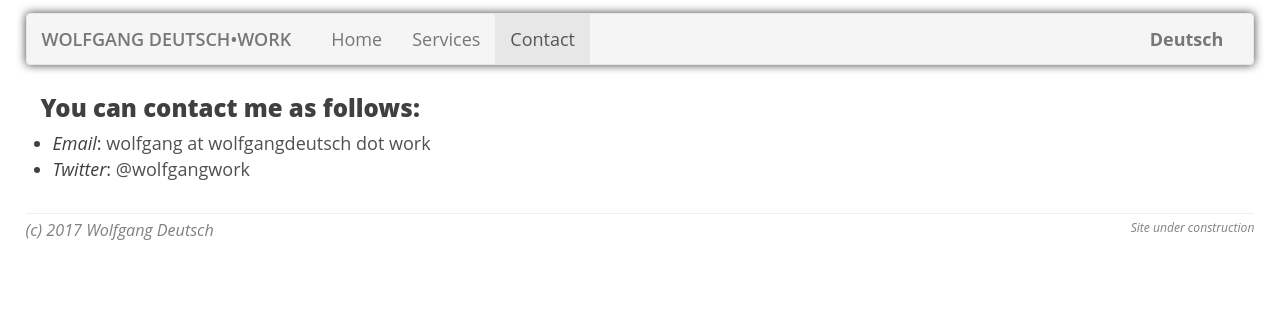
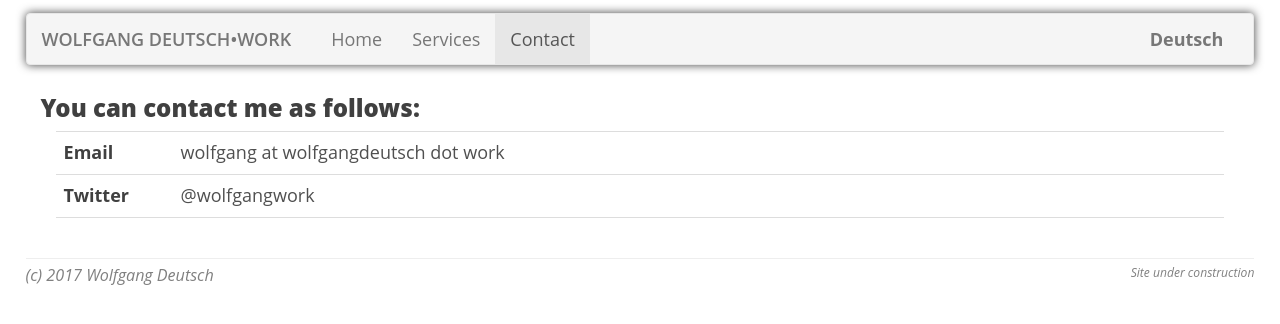
Before and after one commit to wolfgang-wdw/wolfgang-wdw.github.io, a Jekyll site: the page built from _pages/contact_en.md, in a window 1280 px wide. Shown: the top 324 px of the page. Built offline with Jekyll 4.4.1, drawn with Linux system fonts in a browser that asks for light colours; nearby versions of some CDN libraries.

```diff
--- a/_pages/contact_en.md
+++ b/_pages/contact_en.md
@@ -6,8 +6,18 @@
 permalink: "/contact_en/"
 ---
 
-### You can contact me as follows:
-<ul>
-<li><em>Email</em>: <a href="mailto:wolfgang@wolfgangdeutsch.work">wolfgang at wolfgangdeutsch dot work</a></li>
-<li><em>Twitter</em>: <a href="https://twitter.com/wolfgangwork">@wolfgangwork</a></li>
-</ul>
+<h3>You can contact me as follows:</h3>
+<div class="container-fluid">
+<table class="table">
+    <tbody>
+      <tr>
+        <td style="width: 10%;"><b>Email</b></td>
+        <td><a href="mailto:wolfgang@wolfgangdeutsch.work">wolfgang at wolfgangdeutsch dot work</a></td>
+      </tr>
+      <tr>
+        <td style="width: 10%;"><b>Twitter</b></td>
+        <td><a href="https://twitter.com/wolfgangwork">@wolfgangwork</a></td>
+      </tr>
+    </tbody>
+  </table>
+</div>
--- a/css/_settings.scss
+++ b/css/_settings.scss
@@ -16,3 +16,5 @@
 $service-table-header-color: #ffffff;
 $service-table-header-background-color: #5cb85c;
 $service-table-entry-background-color: #eee;
+
+$fancy-list-alternate-background-color: #eee;
--- a/css/style.scss
+++ b/css/style.scss
@@ -12,6 +12,8 @@
 @import 'service-grid';
 @import "bootstrap";
 
+// Bootstrap customization
+
 .navbar-brand {
   margin-right: 10px;
   text-transform: uppercase;
@@ -23,6 +25,14 @@
   box-shadow: 0px 0px 10px $service-table-shadow-color;
 }
 
+.table {
+  tr:last-child
+  {
+    border-bottom: 1px solid #ddd;
+  }
+}
+
+// Other stuff
 
 body {
   padding: 1%;
@@ -45,9 +55,17 @@
   line-height: 1.5;
 }
 
-ul {
-  padding-left: 1%;
+.fancy-list {
+  ul {
+    padding-left: 1%;
+    list-style-type: none;
+  }
+
+  li:nth-child(odd) {
+    background: $fancy-list-alternate-background-color;
+  }
 }
+
 
 a.en, a.de {
   color: $lang-link-color;
```
